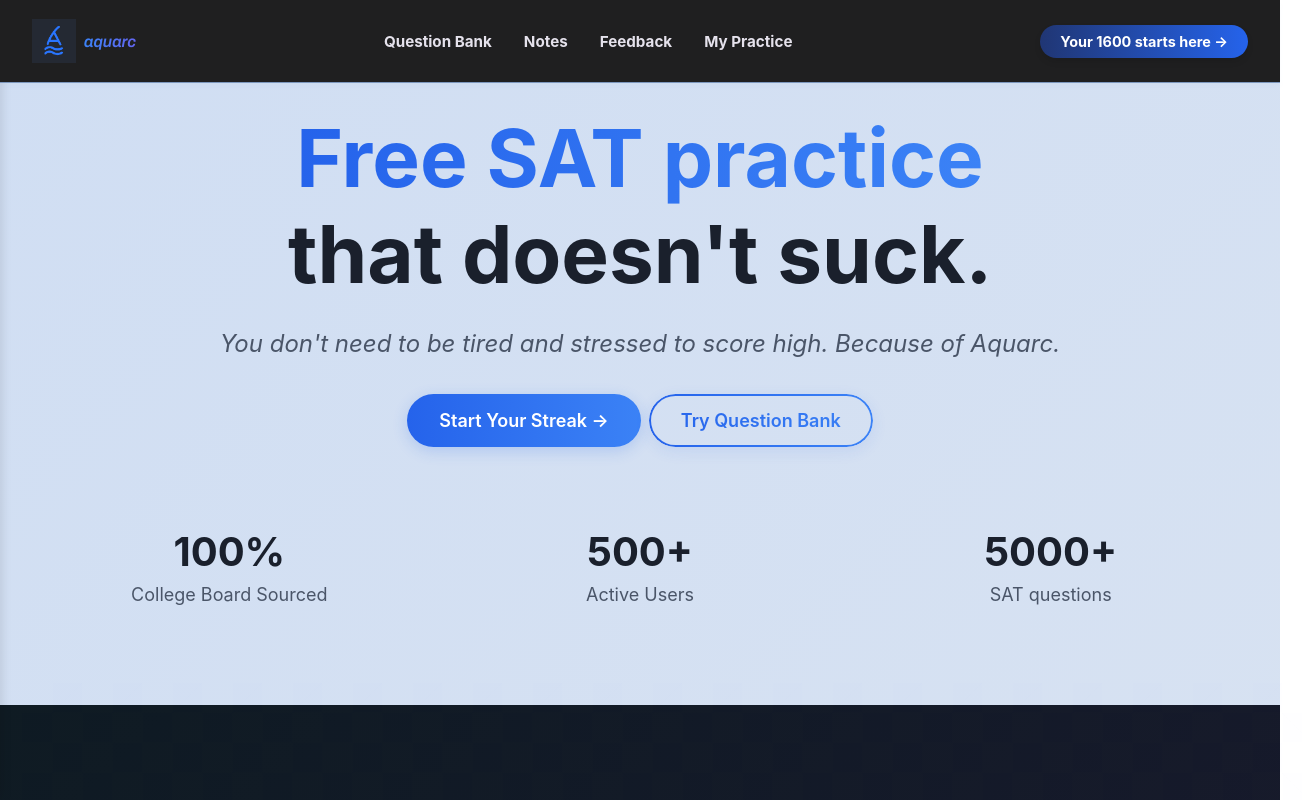
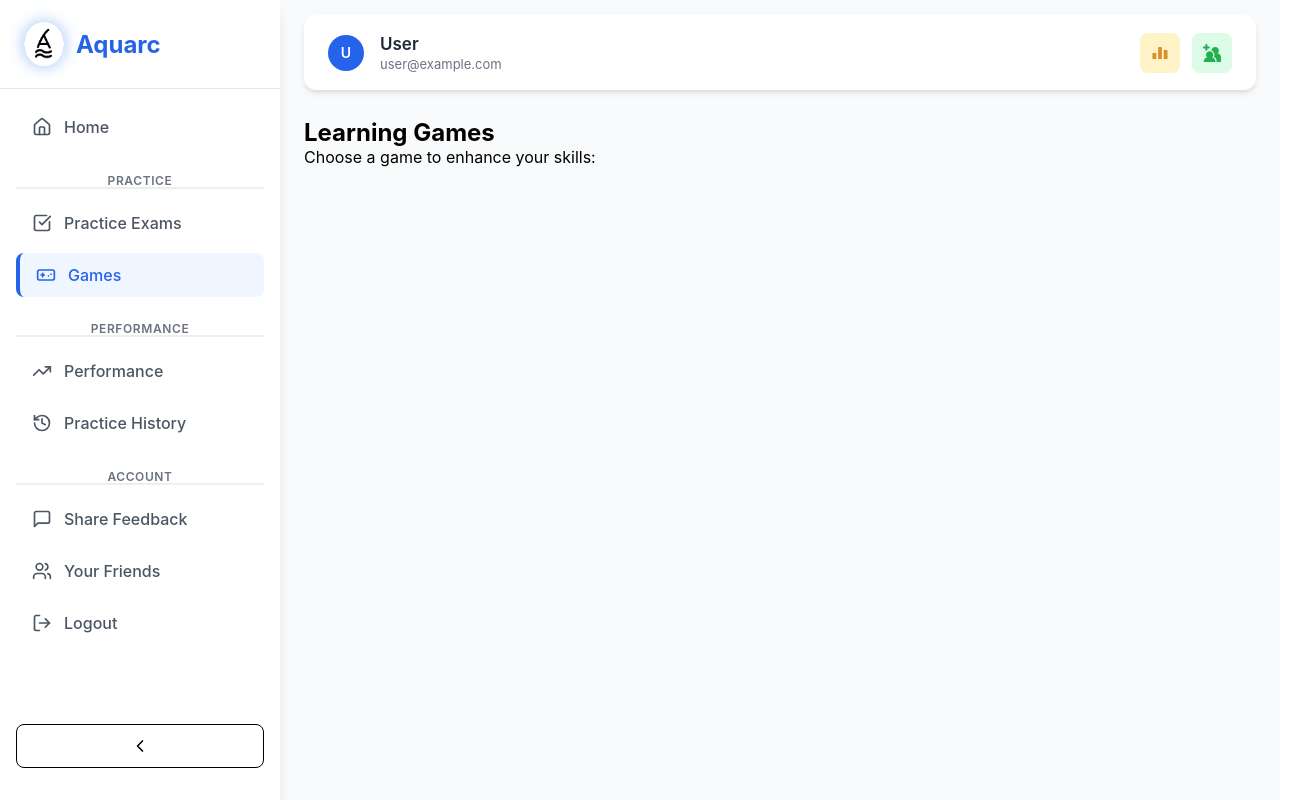
Before and after one commit to aquarc/webstack-v2, a React (Create React App) app in the folder frontend/: page /dashboard/games in a window 1280 px wide. Before the commit this address led to /. Shown: the top 800 px of the page, 1302 px wide, since content can reach past the window. Built offline with nearby package versions, Linux system fonts and the light colour scheme; no server answers.

Commit message:
Embedded pages in dashboard

```diff
--- a/frontend/src/App.jsx
+++ b/frontend/src/App.jsx
@@ -19,7 +19,12 @@ import AboutUsPage from "./AboutPage/AboutPage";
 import LoginPage from "./Authentication/Login/Login";
 import AuthRedirect from "./Components/AuthRedirect";
 import Dashboard from "./Dashboard/Dashboard";
-
+import HomePage from "./Dashboard/D-HomePage";
+import PracticeExamsPage from "./Dashboard/D-PracticeExamPage";
+import PracticeHistoryPage from "./Dashboard/D-PracticeHIstoryPage";
+import GamesPage from "./Dashboard/D-GamesPage";
+import YourFriendsPage from "./Dashboard/D-FriendsPage";
+import PerformancePage from "./Dashboard/D-PerformancePage";
 import ReactGA from 'react-ga4';
 
 // Safely initialize GA only if ID exists
@@ -73,7 +78,16 @@ const AppContent = () => {
   return (
     <>
       {/* Routes that will not render the nav bar */}
-      {location.pathname !== "/sat" && location.pathname !== "/dashboard" && <NavBar />}
+      {
+        location.pathname !== "/sat"
+        && location.pathname !== "/dashboard"
+        && location.pathname !== "/dashboard/practice-exams"
+        && location.pathname !== "/dashboard/games"
+        && location.pathname !== "/dashboard/performance"
+        && location.pathname !== "/dashboard/practice-history"
+        && location.pathname !== "/dashboard/your-friends"
+        && <NavBar
+        />}
 
       <Routes>
         <Route path="/" element={<LandingPage />} />
@@ -85,7 +99,14 @@ const AppContent = () => {
         <Route path="/signup" element={<SignUpPage />} />
         <Route path="/aboutPage" element={<AboutUsPage />} />
         <Route path="/login" element={<LoginPage />} />
-        <Route path="/dashboard" element={<Dashboard />} />
+        <Route path="/dashboard" element={<Dashboard />}>
+          <Route index element={<HomePage />} />
+          <Route path="practice-exams" element={<PracticeExamsPage />} />
+          <Route path="games" element={<GamesPage />} />
+          <Route path="performance" element={<PerformancePage />} />
+          <Route path="practice-history" element={<PracticeHistoryPage />} />
+          <Route path="your-friends" element={<YourFriendsPage />} />
+        </Route>
         <Route path="*" element={<Navigate to="/" replace />} />
 
       </Routes>
--- /dev/null
+++ b/frontend/src/Dashboard/D-FriendsPage.jsx
@@ -0,0 +1,13 @@
+import React from 'react';
+
+const YourFriendsPage = () => {
+  return (
+    <div>
+      <h2>Your Friends</h2>
+      <p>Connect with your study buddies:</p>
+      {/* Friends list will go here */}
+    </div>
+  );
+};
+
+export default YourFriendsPage;
--- /dev/null
+++ b/frontend/src/Dashboard/D-GamesPage.jsx
@@ -0,0 +1,13 @@
+import React from 'react';
+
+const GamesPage = () => {
+  return (
+    <div>
+      <h2>Learning Games</h2>
+      <p>Choose a game to enhance your skills:</p>
+      {/* Game selection will go here */}
+    </div>
+  );
+};
+
+export default GamesPage;
--- /dev/null
+++ b/frontend/src/Dashboard/D-HomePage.jsx
@@ -0,0 +1,12 @@
+import React from 'react';
+
+const HomePage = () => {
+  return (
+    <div>
+      <h2>Home</h2>
+      <p>Welcome to Aquarc! This is your dashboard homepage.</p>
+    </div>
+  );
+};
+
+export default HomePage;
--- /dev/null
+++ b/frontend/src/Dashboard/D-PerformancePage.jsx
@@ -0,0 +1,13 @@
+import React from 'react';
+
+const PerformancePage = () => {
+  return (
+    <div>
+      <h2>Performance Analytics</h2>
+      <p>Your performance metrics and statistics:</p>
+      {/* Charts and metrics will go here */}
+    </div>
+  );
+};
+
+export default PerformancePage;
--- /dev/null
+++ b/frontend/src/Dashboard/D-PracticeExamPage.jsx
@@ -0,0 +1,13 @@
+import React from 'react';
+
+const PracticeExamsPage = () => {
+  return (
+    <div>
+      <h2>Practice Exams</h2>
+      <p>Select an exam to practice:</p>
+      {/* Exam list will go here */}
+    </div>
+  );
+};
+
+export default PracticeExamsPage;
--- /dev/null
+++ b/frontend/src/Dashboard/D-PracticeHIstoryPage.jsx
@@ -0,0 +1,13 @@
+import React from 'react';
+
+const PracticeHistoryPage = () => {
+  return (
+    <div>
+      <h2>Practice History</h2>
+      <p>Your previous practice sessions:</p>
+      {/* History list will go here */}
+    </div>
+  );
+};
+
+export default PracticeHistoryPage;
--- a/frontend/src/Dashboard/Dashboard.css
+++ b/frontend/src/Dashboard/Dashboard.css
@@ -1,9 +1,5 @@
-/* Reset default margins and padding */
-* {
-  margin: 0;
-  padding: 0;
-  box-sizing: border-box;
-}
+/* IMPORTANT */
+/* THESE ARE STYLES FOR THE SIDEBAR AND TOP NAV BAR */
 
 body,
 html {
@@ -250,15 +246,6 @@ html {
   color: #374151;
 }
 
-.header-button.notification {
-  position: relative;
-}
-
-
-
-/* Leaderboard Button Styles */
-
-
 /* Add Friend Button SVG */
 .add-friend-button svg {
   width: 18px;
@@ -469,10 +456,6 @@ html {
     left: 114px;
   }
 
-  .search-container {
-    width: 200px;
-  }
-
   .main-content-body {
     padding: 118px 16px 16px;
   }
@@ -511,10 +494,6 @@ html {
     padding: 24px 16px 16px;
   }
 
-  .search-container {
-    width: 150px;
-  }
-
   .user-details {
     display: none;
   }
--- a/frontend/src/Dashboard/Dashboard.jsx
+++ b/frontend/src/Dashboard/Dashboard.jsx
@@ -12,14 +12,30 @@ import {
   Users,
   Gamepad
 } from "lucide-react";
-import { useNavigate } from "react-router-dom";
+import { Outlet, useNavigate, useLocation } from "react-router-dom";
 import Cookies from 'js-cookie';
+import Homepage from './D-HomePage';
+import PracticeExamsPage from './D-PracticeExamPage';
+import Gamespage from './D-GamesPage';
+import PerformancePage from "./D-PerformancePage";
+import PracticeHistoryPage from "./D-PracticeHIstoryPage";
+import YourFriendsPage from "./D-FriendsPage";
+
 
 const Dashboard = () => {
   const [isCollapsed, setIsCollapsed] = useState(false);
   const [user, setUser] = useState(null);
   const [activeItem, setActiveItem] = useState("Home"); // Track active item
   const navigate = useNavigate();
+  const location = useLocation();
+  const isActive = (path) => {
+    // Special case for Home since it's the index route
+    if (path === "/dashboard") {
+      return location.pathname === "/dashboard";
+    }
+    return location.pathname === path || location.pathname.startsWith(`${path}/`);
+  };
+
 
   useEffect(() => {
     const fetchUserData = async () => {
@@ -80,6 +96,14 @@ const Dashboard = () => {
     // Add your add friend logic here
   };
 
+  const handleNavigation = (item) => {
+    if (item.action) {
+      item.action();
+    } else if (item.path) {
+      navigate(item.path);
+    }
+  };
+
   const getInitials = (name) => {
     if (!name) return '';
 
@@ -94,22 +118,22 @@ const Dashboard = () => {
   };
 
   const menuItems = [
-    { icon: Home, label: "Home" },
+    { icon: Home, label: "Home", path: "/dashboard" },
   ];
 
   const assessmentItems = [
-    { icon: CheckSquare, label: "Practice Exams" },
-    { icon: Gamepad, label: "Games" },
+    { icon: CheckSquare, label: "Practice Exams", path: "/dashboard/practice-exams" },
+    { icon: Gamepad, label: "Games", path: "/dashboard/games" },
   ];
 
   const performanceItems = [
-    { icon: TrendingUp, label: "Performance" },
-    { icon: History, label: "Practice History" },
+    { icon: TrendingUp, label: "Performance", path: "/dashboard/performance" },
+    { icon: History, label: "Practice History", path: "/dashboard/practice-history" },
   ];
 
   const accountItems = [
-    { icon: MessageSquare, label: "Share Feedback" },
-    { icon: Users, label: "Your Friends" },
+    { icon: MessageSquare, label: "Share Feedback", path: "/dashboard/share-feedback" },
+    { icon: Users, label: "Your Friends", path: "/dashboard/your-friends" },
     { icon: LogOut, label: "Logout", action: handleLogout },
   ];
 
@@ -138,8 +162,8 @@ const Dashboard = () => {
             {menuItems.map((item, index) => (
               <div
                 key={index}
-                className={`nav-item ${activeItem === item.label ? 'nav-item-active' : ''}`}
-                onClick={() => handleItemClick(item.label)}
+                className={`nav-item ${isActive(item.path) ? 'nav-item-active' : ''}`}
+                onClick={() => handleNavigation(item)}
               >
                 <div className="nav-item-content">
                   <item.icon className="nav-icon" />
@@ -156,8 +180,8 @@ const Dashboard = () => {
               {assessmentItems.map((item, index) => (
                 <div
                   key={index}
-                  className={`nav-item ${activeItem === item.label ? 'nav-item-active' : ''}`}
-                  onClick={() => handleItemClick(item.label)}
+                  className={`nav-item ${isActive(item.path) ? 'nav-item-active' : ''}`}
+                  onClick={() => handleNavigation(item)}
                 >
                   <div className="nav-item-content">
                     <item.icon className="nav-icon" />
@@ -175,8 +199,8 @@ const Dashboard = () => {
               {performanceItems.map((item, index) => (
                 <div
                   key={index}
-                  className={`nav-item ${activeItem === item.label ? 'nav-item-active' : ''}`}
-                  onClick={() => handleItemClick(item.label)}
+                  className={`nav-item ${isActive(item.path) ? 'nav-item-active' : ''}`}
+                  onClick={() => handleNavigation(item)}
                 >
                   <div className="nav-item-content">
                     <item.icon className="nav-icon" />
@@ -194,8 +218,8 @@ const Dashboard = () => {
               {accountItems.map((item, index) => (
                 <div
                   key={index}
-                  className={`nav-item ${item.action ? 'logout-item' : activeItem === item.label ? 'nav-item-active' : ''}`}
-                  onClick={item.action || (() => handleItemClick(item.label))}
+                  className={`nav-item ${item.action ? 'logout-item' : isActive(item.path) ? 'nav-item-active' : ''}`}
+                  onClick={() => handleNavigation(item)}
                 >
                   <div className="nav-item-content">
                     <item.icon className="nav-icon" />
@@ -255,8 +279,7 @@ const Dashboard = () => {
 
         {/* Main Content Body */}
         <div className="main-content-body">
-          <h2>Practice Sets</h2>
-          <p>Your main content goes here...</p>
+          <Outlet />
         </div>
       </div>
     </div>
```
